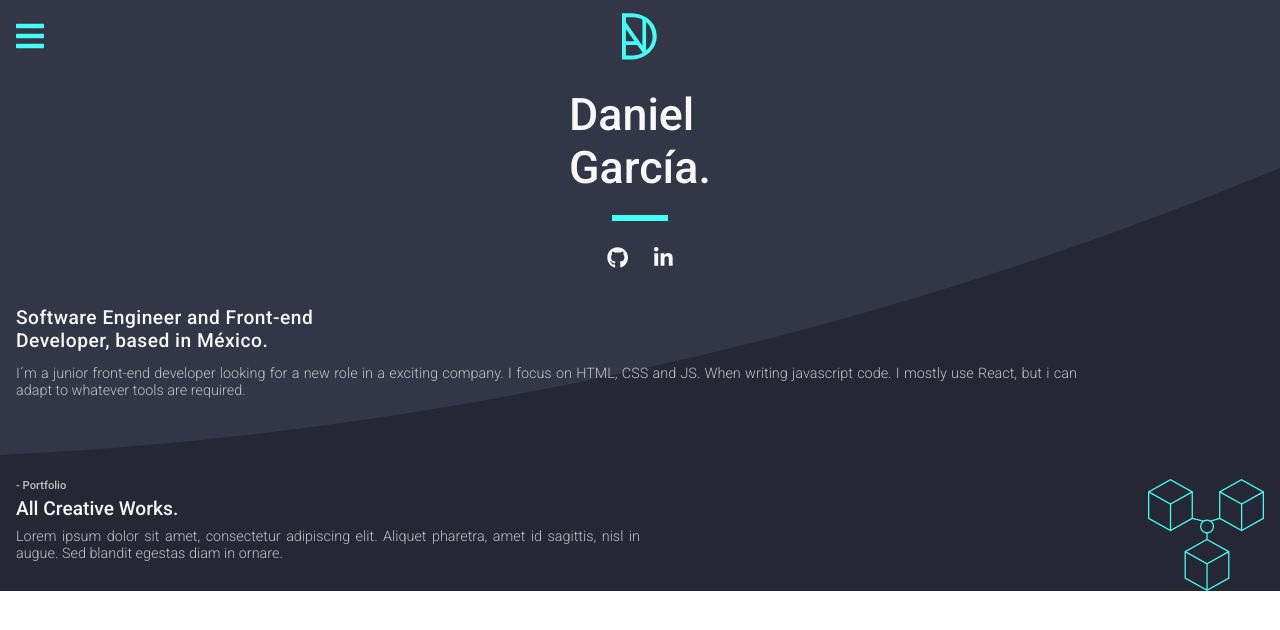
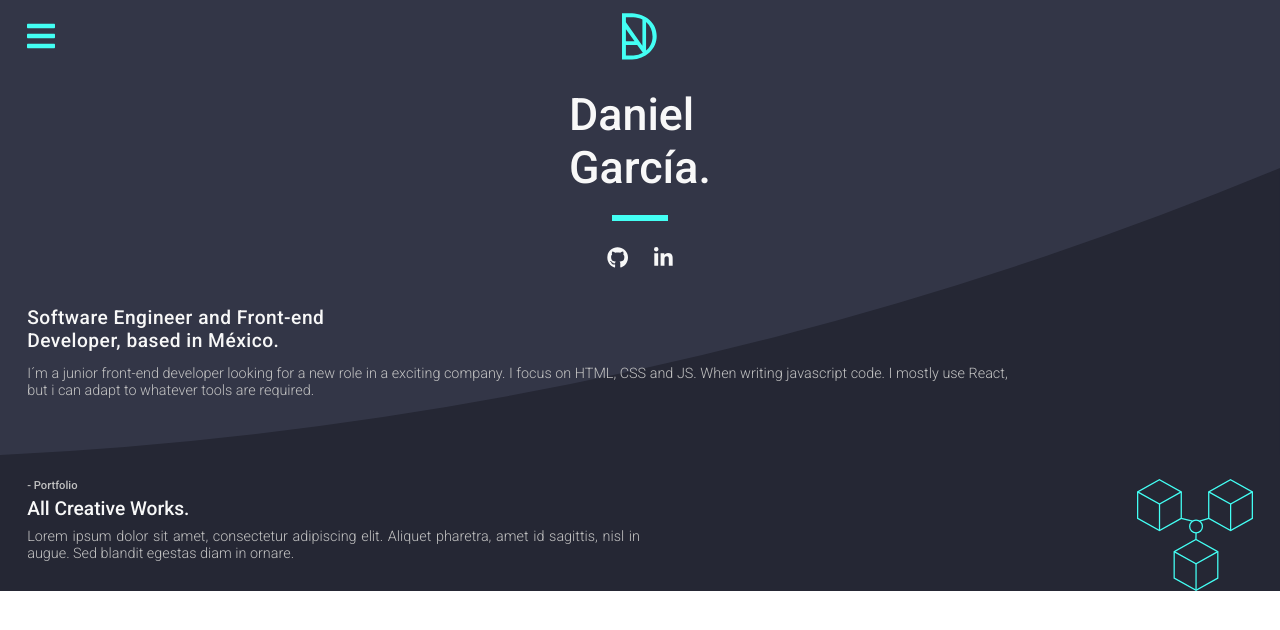
Before and after one commit to danReact/portfolio, a React (Create React App) app: page / in a window 1280 px wide. Shown: the top 630 px of the page. Built offline with nearby package versions, Linux system fonts and the light colour scheme.

Commit message:
dead space adjust

```diff
--- a/src/components/style/intro.css
+++ b/src/components/style/intro.css
@@ -47,7 +47,7 @@
 }
 
 .information {
-  margin: 0 1rem;
+  margin: 0 1.7rem;
 }
 
 .infoTitle {
@@ -60,7 +60,7 @@
 
 .infoDescription {
   text-align: justify;
-  width: 85%;
+  width: 80%;
   color: var(--gray);
   font-size: 0.9rem;
   font-weight: 300;
--- a/src/components/style/navbar.css
+++ b/src/components/style/navbar.css
@@ -31,7 +31,7 @@ nav {
 .fa-bars {
   color: var(--light-blue);
   height: 100%;
-  margin-left: 1rem;
+  margin-left: 1.7rem;
 }
 
 .brand {
--- a/src/components/style/works.css
+++ b/src/components/style/works.css
@@ -6,7 +6,7 @@
   display: grid;
   grid-template-columns: repeat(2, 50%);
   padding: 1.5rem 0 0 0;
-  margin: 0 1rem;
+  margin: 0 1.7rem;
 }
 
 .work-title p {
```
